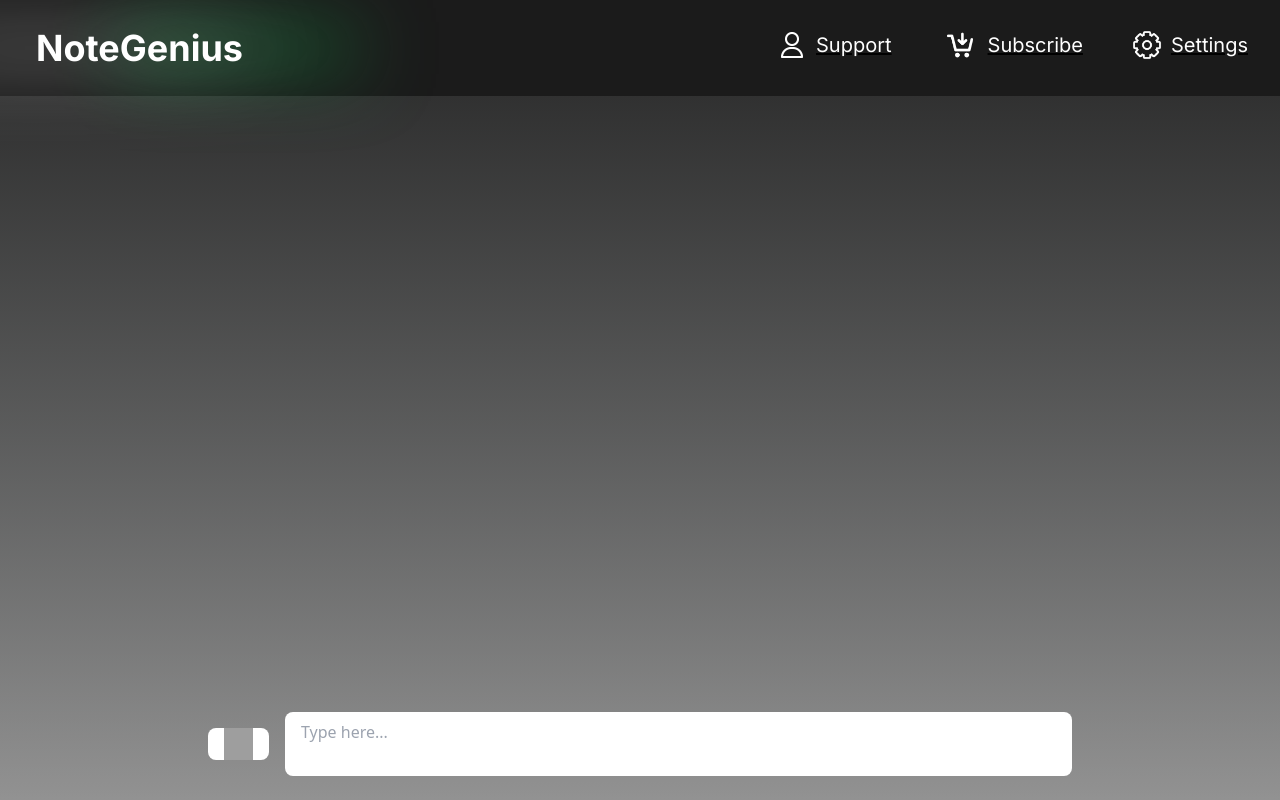
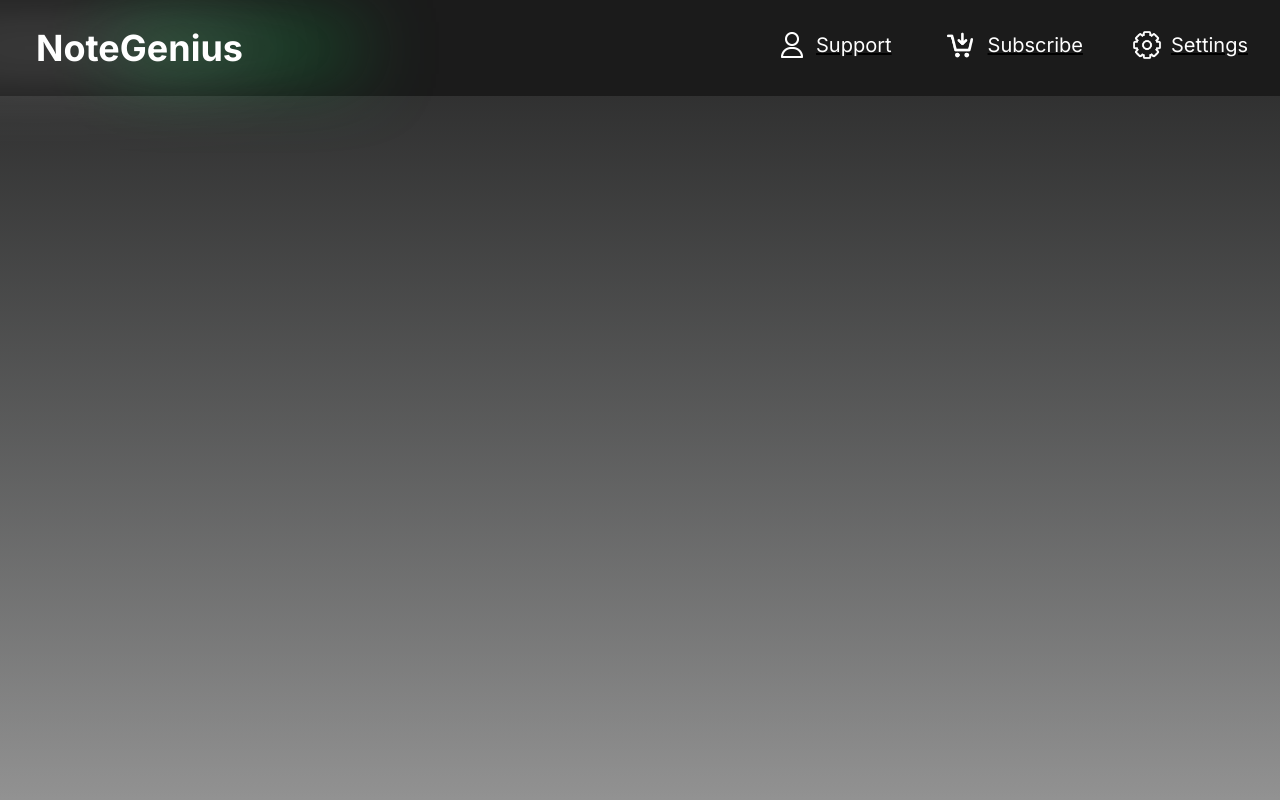
Before and after one commit to NoteGenius/NoteGenius, a Next.js app: page / in a window 1280 px wide. Built offline with nearby package versions, Linux system fonts and the light colour scheme; grey boxes are pictures that could not be loaded.

Commit message:
Removed typing bar for merge

```diff
--- a/src/app/page.tsx
+++ b/src/app/page.tsx
@@ -9,29 +9,6 @@ export default function Home() {
     <main className="flex items-center justify-center h-screen bg-gradient-to-t from-gray-custom-light to-gray-custom">
       {/* Component for the Top bar of the main page */}
       <Topbar />
-
-      {/* Typing bar */}
-
-      <div
-        style={{ width: "70vw" }}
-        className="mx-auto flex bottom-2 absolute justify-center items-center p-4"
-      >
-        <button className="rounded-lg px-4 mr-4 bg-white">
-          <img src="/plus.png" alt="Add" className="h-8 w-8" />
-        </button>
-        <textarea
-          ref={textareaRef}
-          onInput={() => {
-            if (textareaRef.current) {
-              textareaRef.current.style.height = "auto";
-              textareaRef.current.style.height = `${textareaRef.current.scrollHeight}px`;
-            }
-          }}
-          style={{ resize: "none" }}
-          className="w-full rounded-lg px-4 py-2 bg-white text-black font-sans"
-          placeholder="Type here..."
-        />
-      </div>
     </main>
   );
 }
```
